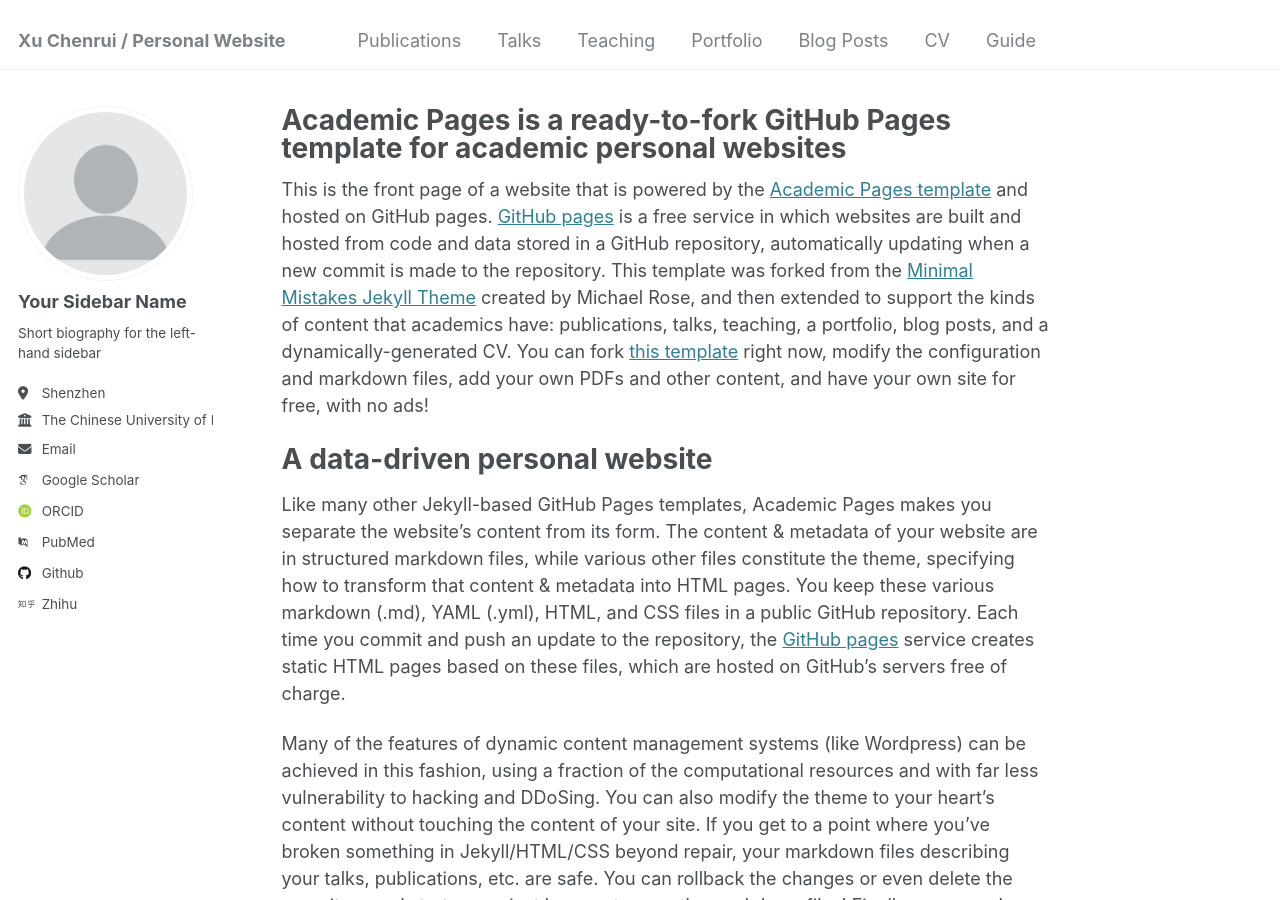
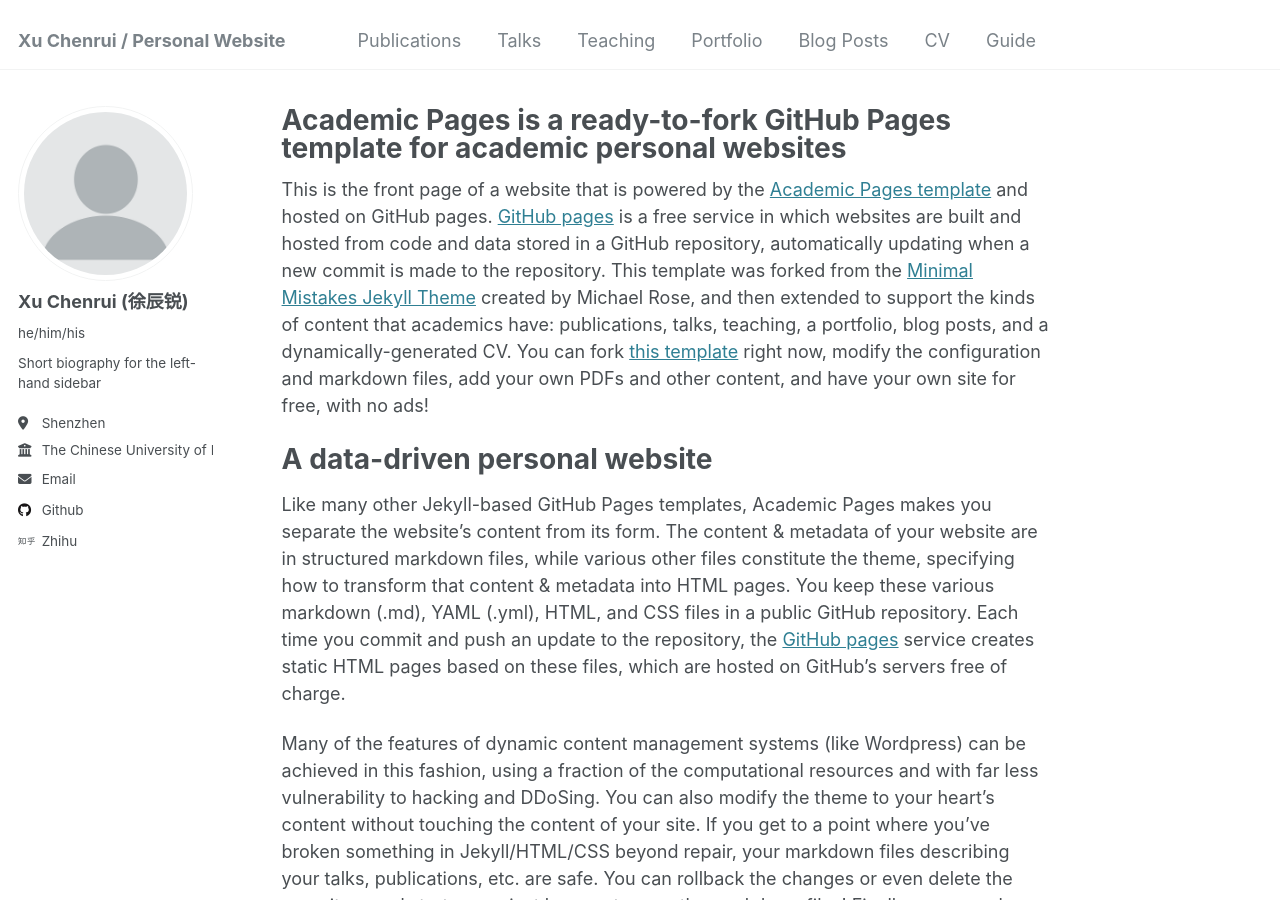
Before and after one commit to CherishdieEule/CherishdieEule.github.io, a Jekyll site: the page built from _pages/about.md, in a window 1280 px wide and 900 px high. Built offline with Jekyll 4.4.1, drawn with Linux system fonts in a browser that asks for light colours; some web fonts are replaced.

Commit message:
_config.yml

```diff
--- a/_config.yml
+++ b/_config.yml
@@ -22,8 +22,8 @@ repository               : "CherishdieEule/CherishdieEule.github.io"
 author:
   # Biographic information
   avatar           : "profile.png"
-  name             : "Your Sidebar Name"
-  pronouns         : # example: "she/her"
+  name             : "Xu Chenrui (徐辰锐)"
+  pronouns         : "he/him/his"
   bio              : "Short biography for the left-hand sidebar"
   location         : "Shenzhen"
   employer         : "The Chinese University of Hong Kong, Shenzhen"
@@ -31,47 +31,47 @@ author:
   email            : "121090648[at]link[dot]cuhk[dot]edu[dot]cn"
 
   # Academic websites
-  arxiv            : # URL - Update with the correct link to your profile
-  googlescholar    : "https://scholar.google.com/citations?user=PS_CX0AAAAAJ"
-  impactstory      : # URL
-  orcid            : "http://orcid.org/yourorcidurl"
-  semantic         : # URL
-  pubmed           : "https://www.ncbi.nlm.nih.gov/pubmed/?term=john+snow"
-  researchgate     : # URL
-  scopus           : # URL
+  #arxiv            : # URL - Update with the correct link to your profile
+  #googlescholar    : "https://scholar.google.com/citations?user=PS_CX0AAAAAJ"
+  #impactstory      : # URL
+  #orcid            : "http://orcid.org/yourorcidurl"
+  #semantic         : # URL
+  #pubmed           : "https://www.ncbi.nlm.nih.gov/pubmed/?term=john+snow"
+  #researchgate     : # URL
+  #scopus           : # URL
 
   # Repositories and software development
-  bitbucket        : # Username - Update with your username on the site
-  codepen          : # Username
-  dribbble         : # Username
+  #bitbucket        : # Username - Update with your username on the site
+  #codepen          : # Username
+  #dribbble         : # Username
   github           : "academicpages"
-  kaggle           : # Username
+  #kaggle           : # Username
   stackoverflow    : # User number or user number and name (i.e., use "1" or "1/jeff-atwood")
 
   # Social media
-  bluesky          : # Replace this with you Bluesky username
-  facebook         : # Username
-  flickr           : # Username
-  foursquare       : # Username
-  goodreads        : # Username
-  google_plus      : # Username
-  keybase          : # Username
-  instagram        : # Username
-  lastfm           : # Username
-  linkedin         : # Username
-  mastodon         : # URL
-  medium           : # URL
-  pinterest        : # Username
-  soundcloud       : # Username
-  steam            : # Username
-  telegram         : # URL
-  tumblr           : # Username
-  twitter          : # Username for X / Twitter
-  vine             : # Username
-  weibo            : # Username
-  wikipedia        : # Username
-  xing             : # Username
-  youtube          : # Username
+  #bluesky          : # Replace this with you Bluesky username
+  #facebook         : # Username
+  #flickr           : # Username
+  #foursquare       : # Username
+  #goodreads        : # Username
+  #google_plus      : # Username
+  #keybase          : # Username
+  #instagram        : # Username
+  #lastfm           : # Username
+  #linkedin         : # Username
+  #mastodon         : # URL
+  #medium           : # URL
+  #pinterest        : # Username
+  #soundcloud       : # Username
+  #steam            : # Username
+  #telegram         : # URL
+  #tumblr           : # Username
+  #twitter          : # Username for X / Twitter
+  #vine             : # Username
+  #weibo            : # Username
+  #wikipedia        : # Username
+  #xing             : # Username
+  #youtube          : # Username
   zhihu            : "CHERISH"# Username
 
 # Publication Category - The following the list of publication categories and their headings
```
